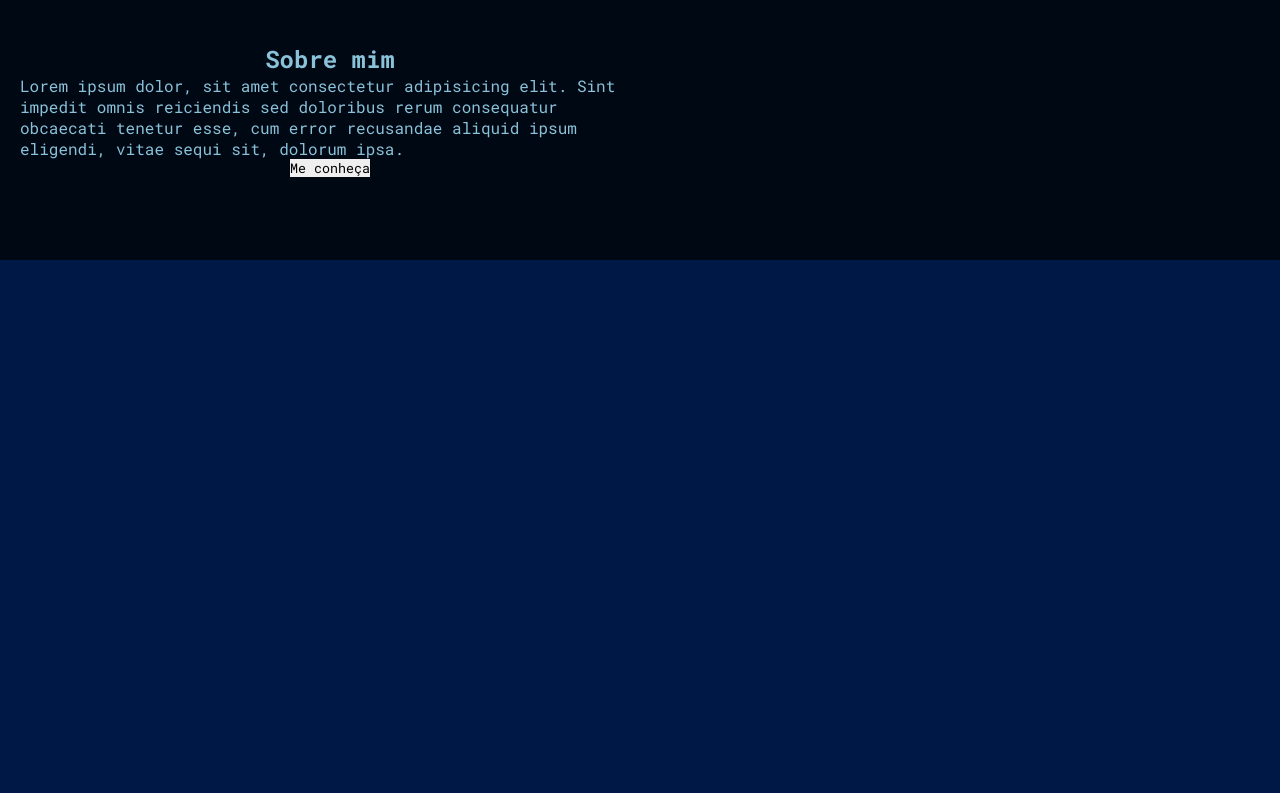
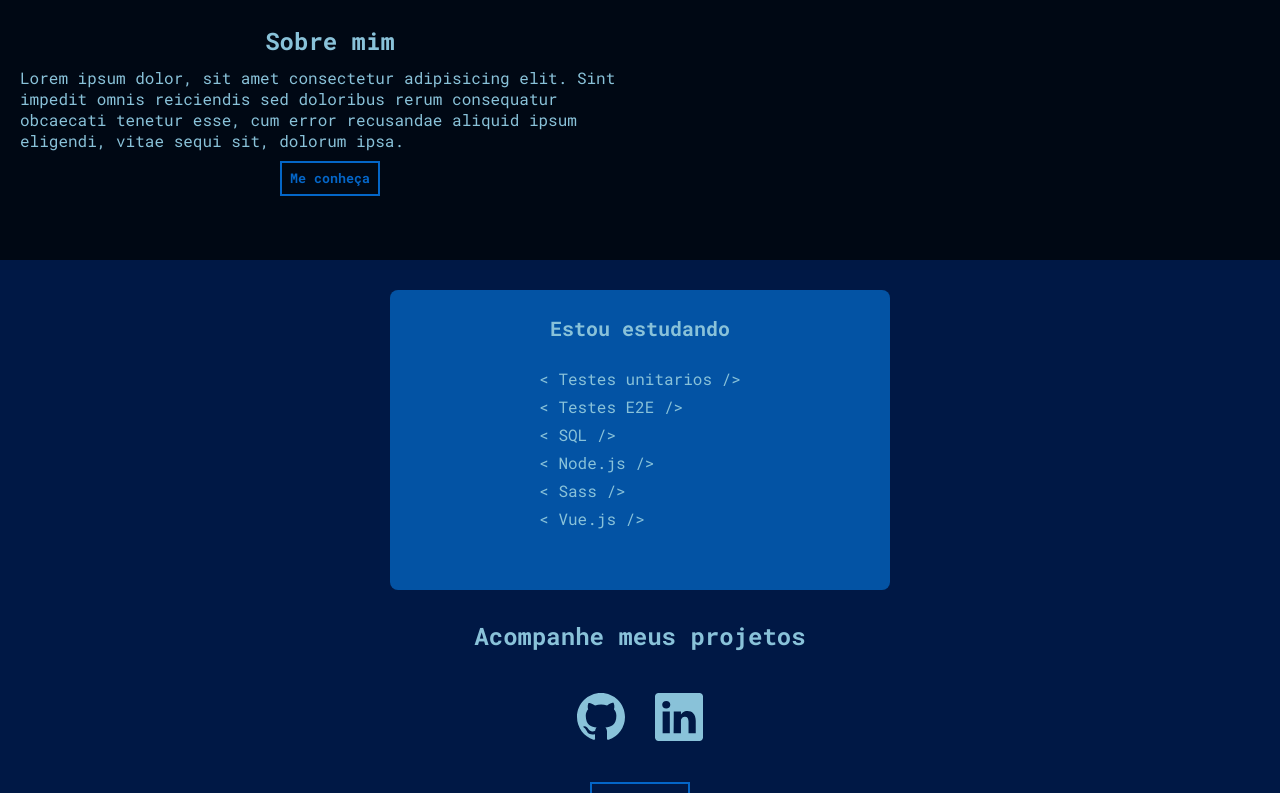
Before and after one commit to Emillyalmeida/portfolio, a React (Create React App) app: page / in a window 1280 px wide. Shown: the part 2000-2793 px from the top of the page. Before the commit the page ends 2260 px from the top, so only its background shows below. Built offline with nearby package versions, Linux system fonts and the light colour scheme.

Commit message:
feat(Home): add style btnSeeMore and add footer

```diff
--- a/src/pages/home/index.jsx
+++ b/src/pages/home/index.jsx
@@ -3,13 +3,16 @@ import Nav from "../../components/nav";
 import {
   AboutMe,
   BtnSeeMore,
+  Footer,
   IAm,
   InfoMe,
+  MyContact,
   MyPortfolio,
   MySkills,
 } from "./style";
 import myimg from "../../assets/IMG_20220305_120632-removebg-preview.png";
 import Container from "../../components/container";
+import { BsGithub, BsLinkedin } from "react-icons/bs";
 
 const Home = () => {
   return (
@@ -68,6 +71,28 @@ const Home = () => {
             <img src="" alt="" />
           </figure>
         </AboutMe>
+        <MySkills>
+          <h3>Estou estudando</h3>
+          <ul>
+            <li> &lt; Testes unitarios /&gt;</li>
+            <li>&lt; Testes E2E /&gt;</li>
+            <li> &lt; SQL /&gt;</li>
+            <li> &lt; Node.js /&gt;</li>
+            <li> &lt; Sass /&gt;</li>
+            <li> &lt; Vue.js /&gt;</li>
+          </ul>
+        </MySkills>
+        <MyContact>
+          <h2> Acompanhe meus projetos</h2>
+          <div>
+            <BsGithub />
+            <BsLinkedin />
+          </div>
+          <BtnSeeMore>Contato</BtnSeeMore>
+        </MyContact>
+        <Footer>
+          <h3> &copy; Emilly Almeida</h3>
+        </Footer>
       </Container>
     </>
   );
--- a/src/pages/home/style.js
+++ b/src/pages/home/style.js
@@ -14,13 +14,20 @@ export const IAm = styled.section`
     display: flex;
     flex-direction: column;
     align-items: center;
+    padding: 10px;
 
     h1 {
       font-style: italic;
       font-weight: 700;
       font-size: 3rem;
       transition: all 0.3s;
+      text-align: center;
       text-shadow: 2px 2px 5px #023e7d, 2px 2px 7px #0466c8;
+    }
+    h2 {
+      padding-top: 10px;
+      padding-bottom: 30px;
+      text-align: center;
     }
   }
 
@@ -56,6 +63,8 @@ export const InfoMe = styled.section`
 
 export const MySkills = styled.div`
   width: 70%;
+  min-width: 300px;
+  max-width: 500px;
   height: 300px;
   margin-top: 30px;
   border-radius: 8px;
@@ -97,6 +106,7 @@ export const AboutMe = styled.div`
     display: flex;
     flex-direction: column;
     align-items: center;
+    gap: 10px;
   }
 
   figure {
@@ -108,5 +118,47 @@ export const AboutMe = styled.div`
 `;
 
 export const BtnSeeMore = styled.button`
-  border: none;
+  background-color: transparent;
+  width: 100px;
+  height: 35px;
+  font-weight: 700;
+  border: 2px solid transparent;
+  border-color: ${(props) => props.theme.button.backgroundColor};
+  color: ${(props) => props.theme.button.backgroundColor};
+
+  &:hover {
+    background-color: ${(props) => props.theme.button.backgroundColor};
+    color: ${(props) => props.theme.button.textColor};
+    transition: 0.4s;
+  }
 `;
+
+export const MyContact = styled.div`
+  padding-top: 30px;
+  height: 280px;
+  display: flex;
+  align-items: center;
+  flex-direction: column;
+  gap: 15px;
+
+  div {
+    display: flex;
+    height: 100px;
+    align-items: center;
+    gap: 30px;
+
+    svg {
+      font-size: 3rem;
+      cursor: pointer;
+    }
+  }
+`;
+
+export const Footer = styled.footer`
+  width: 100%;
+  height: 100px;
+  display: flex;
+  align-items: center;
+  justify-content: center;
+  background-color: ${(props) => props.theme.terciary};
+`;
```
